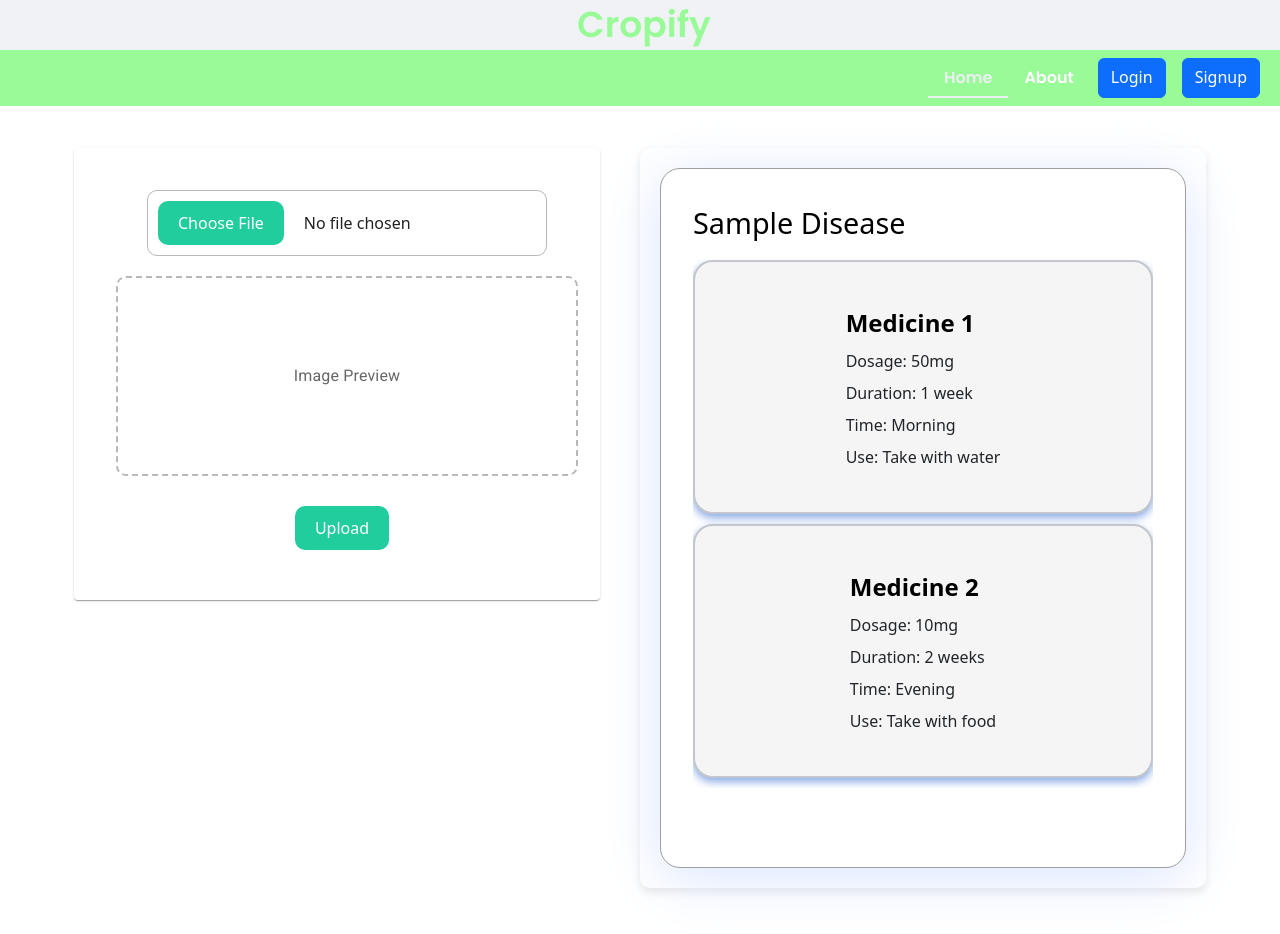
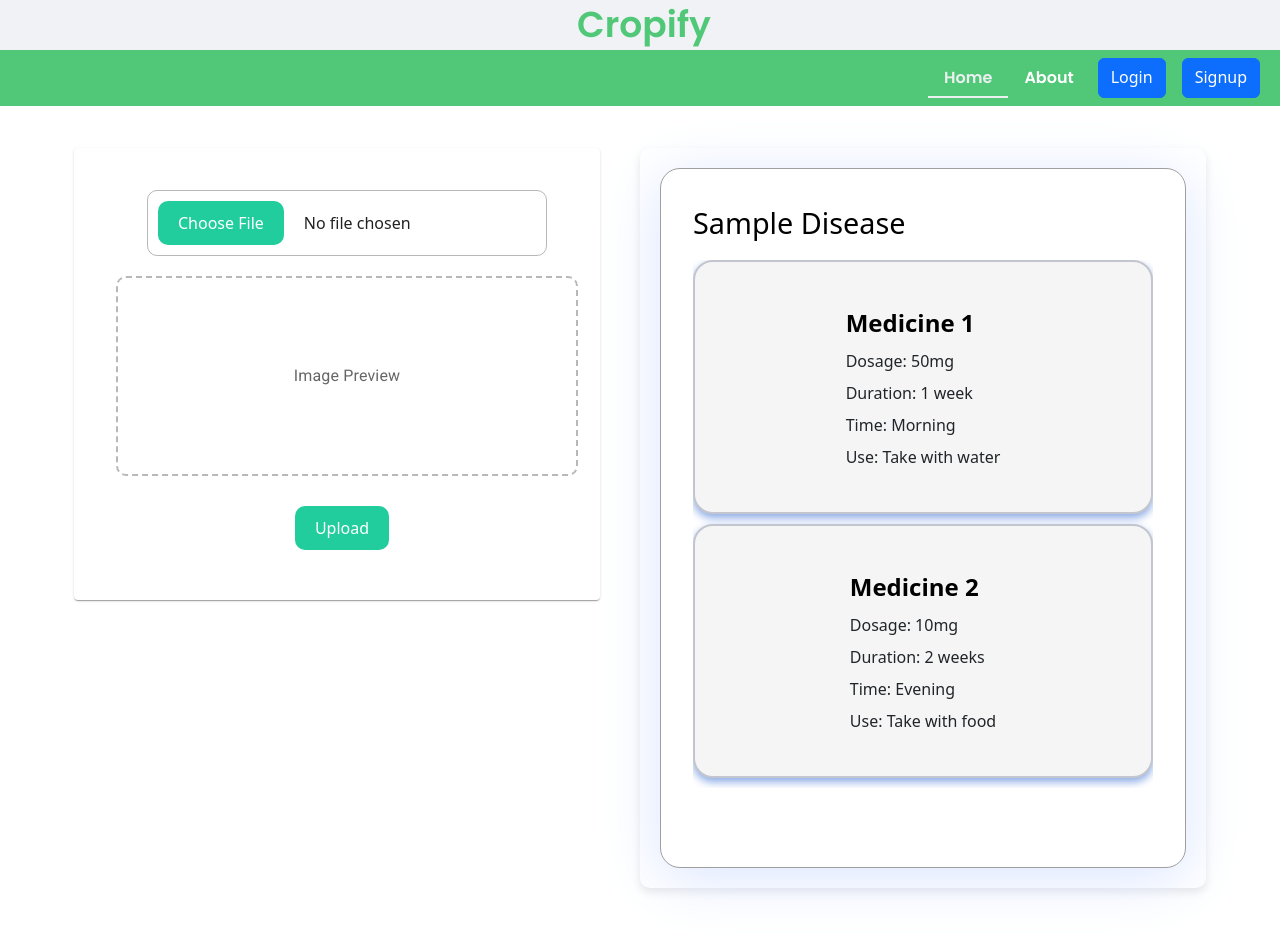
Before and after one commit to Pranjalbajpai3030/cropify, a React (Create React App) app: page / in a window 1280 px wide. Shown: the top 934 px of the page. Built offline with nearby package versions, Linux system fonts and the light colour scheme; the HTML template or start-up script is replaced by a standard one.

Commit message:
css updates

```diff
--- a/src/components/ImageUpload.css
+++ b/src/components/ImageUpload.css
@@ -58,7 +58,7 @@
   .upload-button, .edit-button, .apply-button {
     margin-top: 10px;
     border: none;
-    background: #22cd9d;
+    background:#22cd9d;
     padding: 10px 20px;
     border-radius: 10px;
     color: #fff;
@@ -68,7 +68,7 @@
   }
 
   .upload-button:hover, .edit-button:hover, .apply-button:hover {
-    background: #22cd9d;
+    background: #4fcf4f;
   }
 
   .edit-container {
--- a/src/components/NavBar.css
+++ b/src/components/NavBar.css
@@ -3,7 +3,7 @@
 
 .title-bar {
   background-color: #f0f2f5;
-  color: #98FB98;
+  color: #50C878;
   font-family: 'Roboto', sans-serif; /* Change font to Roboto */
   font-size: 5.5rem; /* Adjust font size if necessary */
   text-align: center;
@@ -36,12 +36,12 @@
   font-family: 'Poppins', sans-serif; /* Set the font for the title text */
   font-size: 2.25rem; /* Adjust font size if necessary */
   font-weight: 800;
-  color: #98FB98;
+  color: #50C878;
   margin-left: 10px; /* Add some space between the logo and the text */
 }
 
 .navbar-custom {
-  background-color: #98FB98;
+  background-color: #50C878;
   transition: top 0.3s;
 }
 
```
